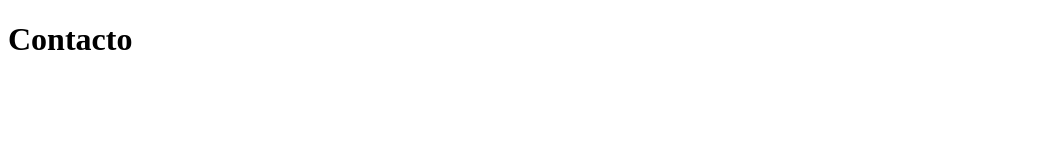
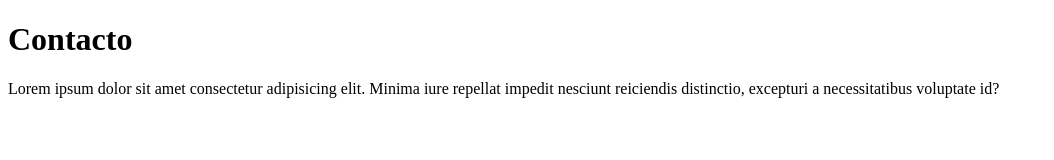
Before and after one commit to getafetest/test_git, a plain HTML site: page contacto.html in a window 1280 px wide. Shown: the whole page, without its empty margins (0-1054 px from the left). Drawn offline with Linux system fonts and the light colour scheme.

Commit message:
Cambio en texto contacto

```diff
--- a/contacto.html
+++ b/contacto.html
@@ -7,5 +7,6 @@
 </head>
 <body>
     <h1>Contacto</h1>
+    <p>Lorem ipsum dolor sit amet consectetur adipisicing elit. Minima iure repellat impedit nesciunt reiciendis distinctio, excepturi a necessitatibus voluptate id?</p>
 </body>
 </html>
```
